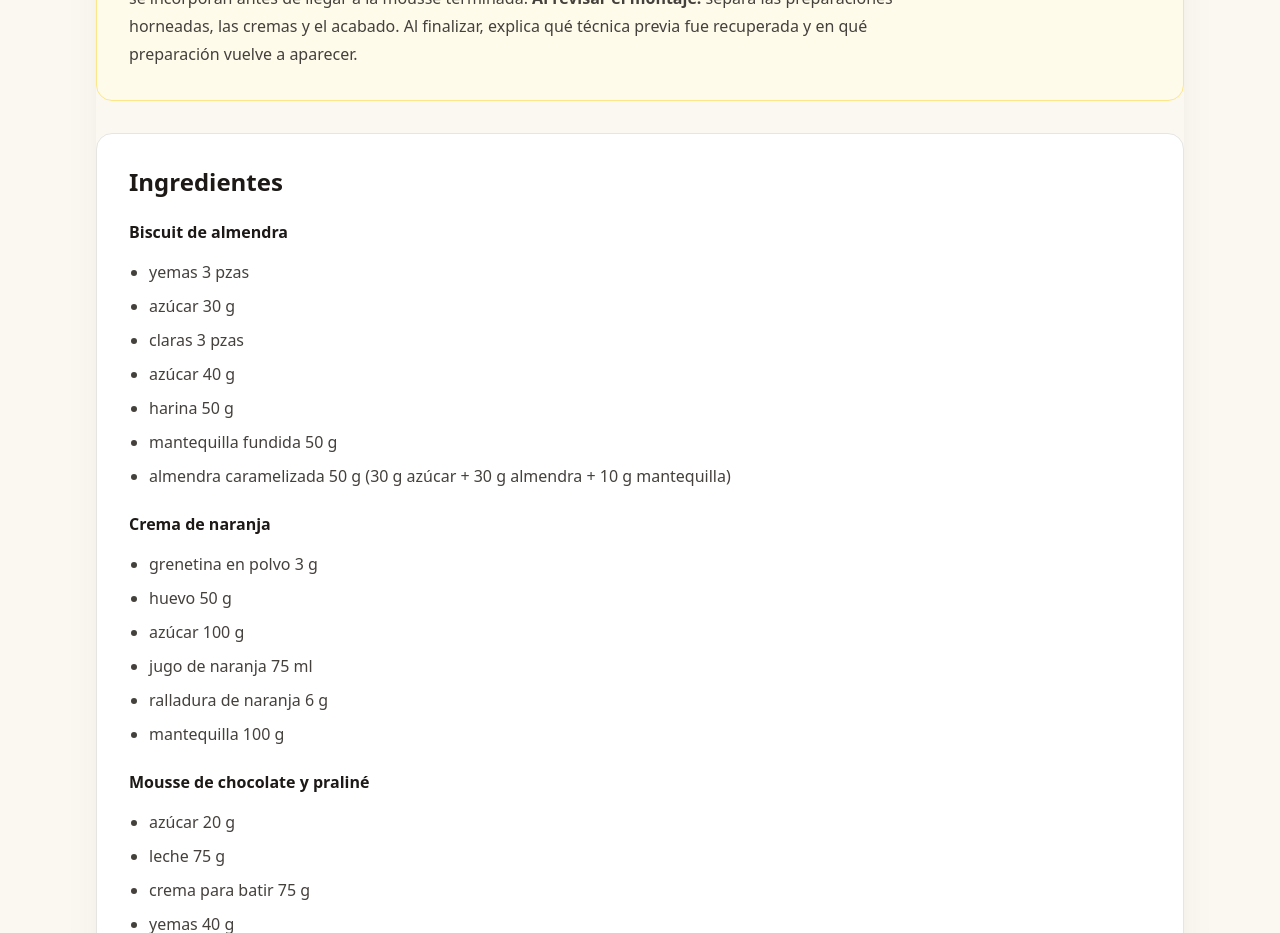
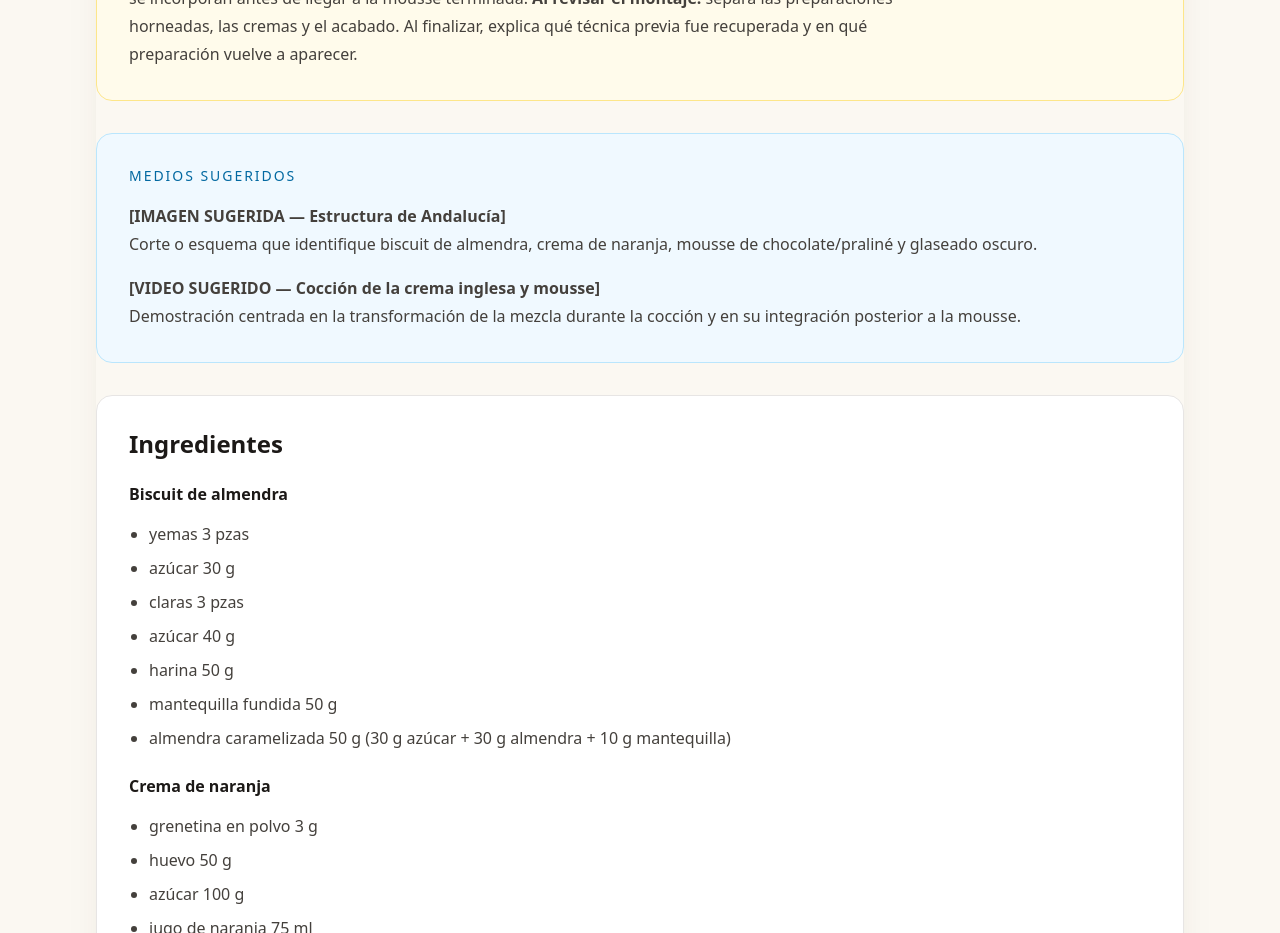
Before and after one commit to Drworm82/CursoPanadero, a Next.js app: page /leccion-andalucia in a window 1280 px wide. Shown: the part 1160-2093 px from the top of the page. Built offline with nearby package versions, Linux system fonts and the light colour scheme; no server answers.

Commit message:
Añadir sugerencias de medios pedagógicos

```diff
--- a/pages/leccion-andalucia.js
+++ b/pages/leccion-andalucia.js
@@ -10,6 +10,14 @@ export default function LessonPage() {
 <section className="rounded-2xl border border-stone-200 bg-white p-6 sm:p-8"><p className="text-sm font-medium uppercase tracking-[0.14em] text-amber-700">Idea central</p><h2 className="mt-2 text-2xl font-semibold text-stone-900">Una técnica previa puede convertirse en estructura</h2><p className="mt-3 max-w-3xl leading-7 text-stone-700">En Andalucía, la cocción inglesa aparece como base de preparaciones que después reciben otros componentes. La lección enseña a reconocer esa continuidad técnica dentro de un pastel contemporáneo.</p></section>
 <section className="rounded-2xl border border-dashed border-stone-300 bg-stone-50 p-6 sm:p-8"><p className="text-sm font-medium uppercase tracking-[0.14em] text-amber-800">Observa y practica</p><h2 className="mt-2 text-2xl font-semibold text-stone-900">Antes de repetir la receta, explica su estructura</h2><p className="mt-3 max-w-3xl leading-7 text-stone-700">Recupera crema inglesa, batidos, gelatina y crema semimontada. Señala dónde aparece la cocción inglesa y qué sucede después de retirar cada preparación del fuego. Práctica: relaciona biscuit, crema de naranja, mousse, glaseado y decoración con su lugar en el montaje.</p></section>
 <section className="rounded-2xl border border-amber-200 bg-amber-50 p-6 sm:p-8"><p className="text-sm font-medium uppercase tracking-[0.14em] text-amber-800">Aprende mientras haces</p><h2 className="mt-2 text-2xl font-semibold text-stone-900">Convierte cada paso en una observación</h2><p className="mt-3 max-w-3xl leading-7 text-stone-700">Pon atención especial a la continuidad de la técnica. <strong>Durante la cocción inglesa:</strong> identifica dónde aparece dentro de la preparación documentada. <strong>Después de esa cocción:</strong> observa qué componentes se incorporan antes de llegar a la mousse terminada. <strong>Al revisar el montaje:</strong> separa las preparaciones horneadas, las cremas y el acabado. Al finalizar, explica qué técnica previa fue recuperada y en qué preparación vuelve a aparecer.</p></section>
+
+        <section className="rounded-2xl border border-sky-200 bg-sky-50 p-6 sm:p-8">
+          <p className="text-sm font-medium uppercase tracking-[0.14em] text-sky-700">Medios sugeridos</p>
+          <div className="mt-4 space-y-4 leading-7 text-stone-700">
+            <p><strong>[IMAGEN SUGERIDA — Estructura de Andalucía]</strong><br />Corte o esquema que identifique biscuit de almendra, crema de naranja, mousse de chocolate/praliné y glaseado oscuro.</p>
+            <p><strong>[VIDEO SUGERIDO — Cocción de la crema inglesa y mousse]</strong><br />Demostración centrada en la transformación de la mezcla durante la cocción y en su integración posterior a la mousse.</p>
+          </div>
+        </section>
 
         <section className="rounded-2xl border border-stone-200 bg-white p-6 sm:p-8">
           <h2 className="text-2xl font-semibold text-stone-900">Ingredientes</h2>
```
